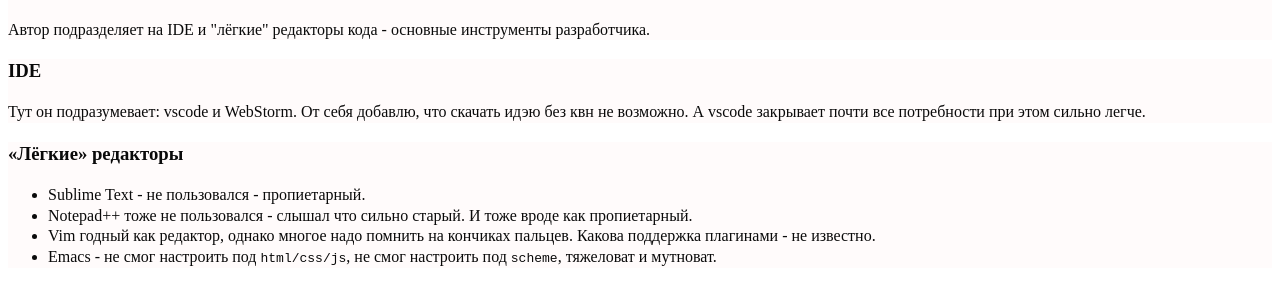
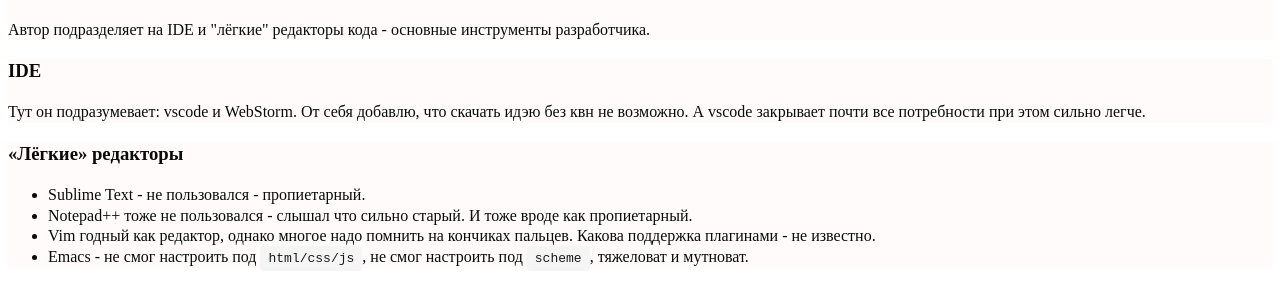
Before and after one commit to NikZha/conspectOfBasicsJs, a plain HTML site: page 1.Введение/code-editors.html in a window 1280 px wide. Shown: the part 164-468 px from the top of the page. Drawn offline with nearby package versions, Linux system fonts and the light colour scheme.

Commit message:
feat: css class highlightsinglecode to highlight <code>

```diff
--- a/styles.css
+++ b/styles.css
@@ -53,6 +53,19 @@ blockquote {
   margin: 20px 0;
 }
 
+.highlightsinglecode {
+  color: #1a1a1a;
+  /* Очень темный серый */
+  background-color: #f5f5f5;
+  /* Светлый фон */
+  padding: 5px 8px;
+  /* Добавить отступы */
+  border-radius: 4px;
+  /* Закругленные углы */
+  font-weight: 500;
+  /* Полужирный шрифт */
+}
+
 .startbutton {
   cursor: pointer;
 }
```
